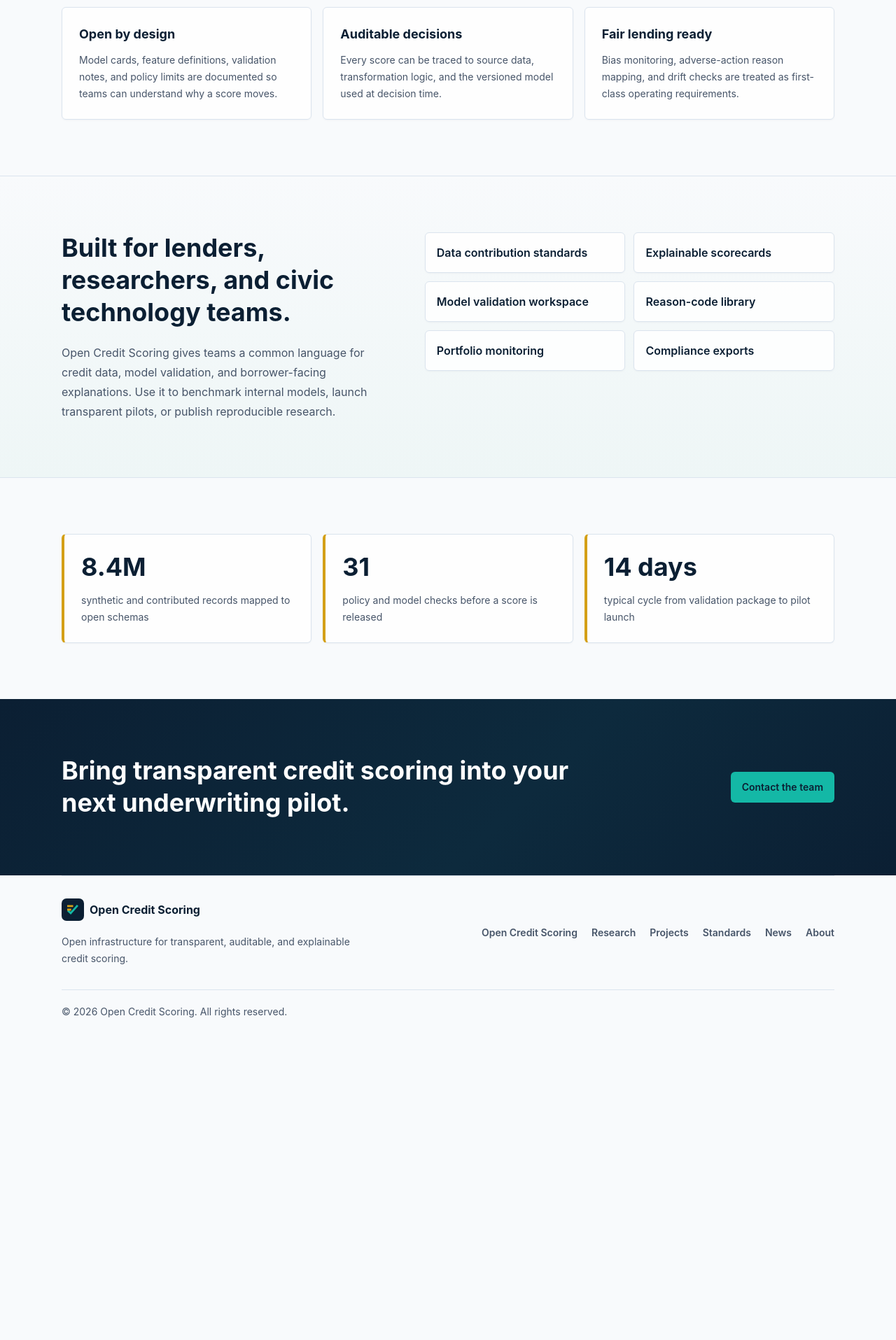
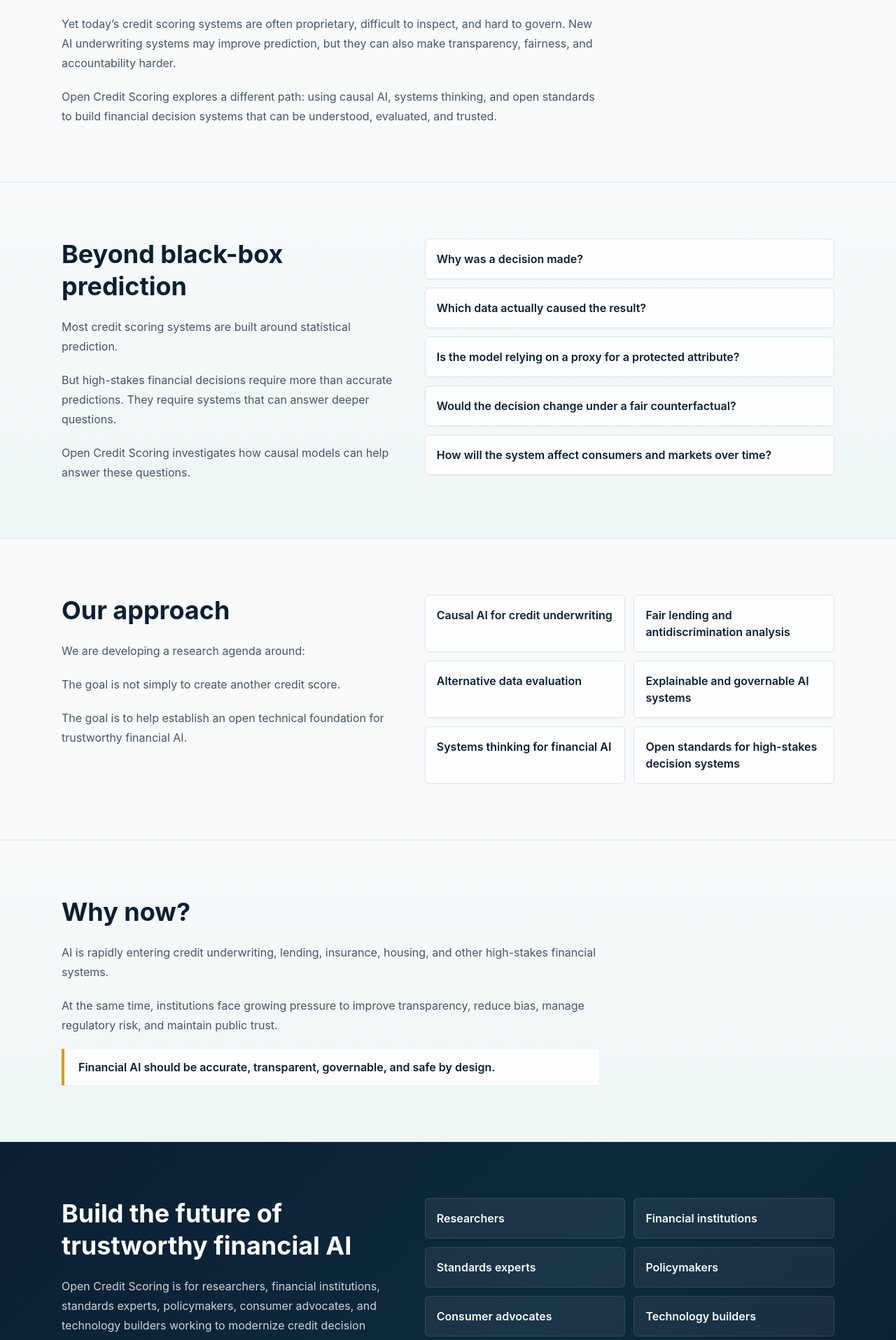
Before and after one commit to lamchr/opencreditscoring.org, a Next.js app: page / in a window 1280 px wide. Shown: the part 840-2755 px from the top of the page at 70% size. Before the commit the page ends 2317 px from the top, so only its background shows below. Built offline with nearby package versions, Linux system fonts and the light colour scheme.

Commit message:
Rewrite homepage copy

```diff
--- a/app/(default)/page.tsx
+++ b/app/(default)/page.tsx
@@ -4,37 +4,33 @@
 export const metadata = {
   title: "Open Credit Scoring",
   description:
-    "Transparent credit scoring infrastructure for lenders, researchers, and public-interest builders.",
+    "An open research and standards initiative for trustworthy AI-driven credit decisions.",
 };
 
-const principles = [
-  {
-    title: "Open by design",
-    text: "Model cards, feature definitions, validation notes, and policy limits are documented so teams can understand why a score moves.",
-  },
-  {
-    title: "Auditable decisions",
-    text: "Every score can be traced to source data, transformation logic, and the versioned model used at decision time.",
-  },
-  {
-    title: "Fair lending ready",
-    text: "Bias monitoring, adverse-action reason mapping, and drift checks are treated as first-class operating requirements.",
-  },
+const decisionQuestions = [
+  "Why was a decision made?",
+  "Which data actually caused the result?",
+  "Is the model relying on a proxy for a protected attribute?",
+  "Would the decision change under a fair counterfactual?",
+  "How will the system affect consumers and markets over time?",
 ];
 
-const modules = [
-  "Data contribution standards",
-  "Explainable scorecards",
-  "Model validation workspace",
-  "Reason-code library",
-  "Portfolio monitoring",
-  "Compliance exports",
+const approachAreas = [
+  "Causal AI for credit underwriting",
+  "Fair lending and antidiscrimination analysis",
+  "Alternative data evaluation",
+  "Explainable and governable AI systems",
+  "Systems thinking for financial AI",
+  "Open standards for high-stakes decision systems",
 ];
 
-const metrics = [
-  ["8.4M", "synthetic and contributed records mapped to open schemas"],
-  ["31", "policy and model checks before a score is released"],
-  ["14 days", "typical cycle from validation package to pilot launch"],
+const audience = [
+  "Researchers",
+  "Financial institutions",
+  "Standards experts",
+  "Policymakers",
+  "Consumer advocates",
+  "Technology builders",
 ];
 
 export default function Home() {
@@ -49,8 +45,8 @@
               Open Credit Scoring
             </h1>
             <p className="mt-6 max-w-2xl text-lg leading-8 text-surface/82">
-              An AI research and standards initiative to develop the
-              mathematical foundations for trustworthy credit decisions.
+              An open research and standards initiative for trustworthy
+              AI-driven credit decisions.
             </p>
           </div>
 
@@ -68,28 +64,29 @@
         </div>
       </section>
 
-      <section id="model" className="bg-surface py-16 md:py-20">
+      <section className="bg-surface py-16 md:py-20">
         <div className="mx-auto max-w-6xl px-4 sm:px-6">
           <div className="max-w-3xl">
             <h2 className="text-3xl font-bold text-midnight md:text-4xl">
-              A scoring system people can inspect before they trust it.
+              Credit scoring needs a new foundation.
             </h2>
-          </div>
-          <div className="mt-10 grid gap-4 md:grid-cols-3">
-            {principles.map((item) => (
-              <article
-                className="rounded-md border border-line bg-white/80 p-6 shadow-sm shadow-midnight/[0.03]"
-                key={item.title}
-                data-aos="fade-up"
-              >
-                <h3 className="text-lg font-bold text-midnight">
-                  {item.title}
-                </h3>
-                <p className="mt-3 text-sm leading-6 text-body">
-                  {item.text}
-                </p>
-              </article>
-            ))}
+            <div className="mt-5 space-y-5 leading-7 text-body">
+              <p>
+                Credit scores shape access to mortgages, auto loans, credit
+                cards, housing, and economic opportunity.
+              </p>
+              <p>
+                Yet today’s credit scoring systems are often proprietary,
+                difficult to inspect, and hard to govern. New AI underwriting
+                systems may improve prediction, but they can also make
+                transparency, fairness, and accountability harder.
+              </p>
+              <p>
+                Open Credit Scoring explores a different path: using causal AI,
+                systems thinking, and open standards to build financial decision
+                systems that can be understood, evaluated, and trusted.
+              </p>
+            </div>
           </div>
         </div>
       </section>
@@ -98,23 +95,32 @@
         <div className="mx-auto grid max-w-6xl gap-10 px-4 sm:px-6 lg:grid-cols-[.9fr_1.1fr] lg:items-start">
           <div>
             <h2 className="text-3xl font-bold text-midnight md:text-4xl">
-              Built for lenders, researchers, and civic technology teams.
+              Beyond black-box prediction
             </h2>
-            <p className="mt-5 leading-7 text-body">
-              Open Credit Scoring gives teams a common language for credit data,
-              model validation, and borrower-facing explanations. Use it to
-              benchmark internal models, launch transparent pilots, or publish
-              reproducible research.
-            </p>
+            <div className="mt-5 space-y-5 leading-7 text-body">
+              <p>
+                Most credit scoring systems are built around statistical
+                prediction.
+              </p>
+              <p>
+                But high-stakes financial decisions require more than accurate
+                predictions. They require systems that can answer deeper
+                questions.
+              </p>
+              <p>
+                Open Credit Scoring investigates how causal models can help
+                answer these questions.
+              </p>
+            </div>
           </div>
-          <div className="grid gap-3 sm:grid-cols-2">
-            {modules.map((module) => (
+          <div className="grid gap-3">
+            {decisionQuestions.map((question) => (
               <div
-                className="rounded-md border border-line bg-white/85 p-4 font-semibold text-midnight shadow-sm shadow-midnight/[0.03] transition hover:border-teal-accent/50"
-                key={module}
+                className="rounded-md border border-line bg-white/85 p-4 font-semibold text-midnight shadow-sm shadow-midnight/[0.03]"
+                key={question}
                 data-aos="fade-up"
               >
-                {module}
+                {question}
               </div>
             ))}
           </div>
@@ -122,39 +128,90 @@
       </section>
 
       <section className="bg-surface py-16 md:py-20">
-        <div className="mx-auto max-w-6xl px-4 sm:px-6">
-          <div className="grid gap-4 md:grid-cols-3">
-            {metrics.map(([value, label]) => (
+        <div className="mx-auto grid max-w-6xl gap-10 px-4 sm:px-6 lg:grid-cols-[.9fr_1.1fr] lg:items-start">
+          <div>
+            <h2 className="text-3xl font-bold text-midnight md:text-4xl">
+              Our approach
+            </h2>
+            <div className="mt-5 space-y-5 leading-7 text-body">
+              <p>We are developing a research agenda around:</p>
+              <p>
+                The goal is not simply to create another credit score.
+              </p>
+              <p>
+                The goal is to help establish an open technical foundation for
+                trustworthy financial AI.
+              </p>
+            </div>
+          </div>
+          <div className="grid gap-3 sm:grid-cols-2">
+            {approachAreas.map((area) => (
               <div
-                className="rounded-md border border-line border-l-4 border-l-gold bg-white/80 p-6 shadow-sm shadow-midnight/[0.03]"
-                key={value}
+                className="rounded-md border border-line bg-white/85 p-4 font-semibold text-midnight shadow-sm shadow-midnight/[0.03] transition hover:border-teal-accent/50"
+                key={area}
                 data-aos="fade-up"
               >
-                <p className="text-4xl font-bold text-midnight">{value}</p>
-                <p className="mt-3 text-sm leading-6 text-body">{label}</p>
+                {area}
               </div>
             ))}
           </div>
         </div>
       </section>
 
-      <section
-        id="pilot"
-        className="bg-[linear-gradient(135deg,#0B1F33_0%,#0D2A3D_58%,#0B1F33_100%)] py-16 text-white md:py-20"
-      >
-        <div className="mx-auto grid max-w-6xl gap-8 px-4 sm:px-6 md:grid-cols-[1fr_auto] md:items-center">
+      <section className="border-y border-line bg-[linear-gradient(180deg,#F8FAFC_0%,#EEF6F6_100%)] py-16 md:py-20">
+        <div className="mx-auto max-w-6xl px-4 sm:px-6">
+          <div className="max-w-3xl">
+            <h2 className="text-3xl font-bold text-midnight md:text-4xl">
+              Why now?
+            </h2>
+            <div className="mt-5 space-y-5 leading-7 text-body">
+              <p>
+                AI is rapidly entering credit underwriting, lending, insurance,
+                housing, and other high-stakes financial systems.
+              </p>
+              <p>
+                At the same time, institutions face growing pressure to improve
+                transparency, reduce bias, manage regulatory risk, and maintain
+                public trust.
+              </p>
+              <p className="border-l-4 border-gold bg-white/80 py-3 pl-5 font-semibold text-midnight shadow-sm shadow-midnight/[0.03]">
+                Financial AI should be accurate, transparent, governable, and
+                safe by design.
+              </p>
+            </div>
+          </div>
+        </div>
+      </section>
+
+      <section className="bg-[linear-gradient(135deg,#0B1F33_0%,#0D2A3D_58%,#0B1F33_100%)] py-16 text-white md:py-20">
+        <div className="mx-auto grid max-w-6xl gap-10 px-4 sm:px-6 lg:grid-cols-[.9fr_1.1fr] lg:items-start">
           <div>
-            <h2 className="max-w-3xl text-3xl font-bold md:text-4xl">
-              Bring transparent credit scoring into your next underwriting
-              pilot.
+            <h2 className="text-3xl font-bold md:text-4xl">
+              Build the future of trustworthy financial AI
             </h2>
+            <div className="mt-5 space-y-5 leading-7 text-surface/82">
+              <p>
+                Open Credit Scoring is for researchers, financial institutions,
+                standards experts, policymakers, consumer advocates, and
+                technology builders working to modernize credit decision
+                systems.
+              </p>
+              <p>
+                We are building an open ecosystem for the next generation of
+                credit scoring and financial AI.
+              </p>
+            </div>
           </div>
-          <a
-            className="btn bg-teal-accent text-midnight shadow-none hover:bg-teal-accent/90"
-            href="mailto:hello@opencreditscoring.org"
-          >
-            Contact the team
-          </a>
+          <div className="grid gap-3 sm:grid-cols-2">
+            {audience.map((item) => (
+              <div
+                className="rounded-md border border-white/10 bg-white/[0.06] p-4 font-semibold text-surface shadow-sm shadow-midnight/[0.03]"
+                key={item}
+              >
+                {item}
+              </div>
+            ))}
+          </div>
         </div>
       </section>
     </>
```
